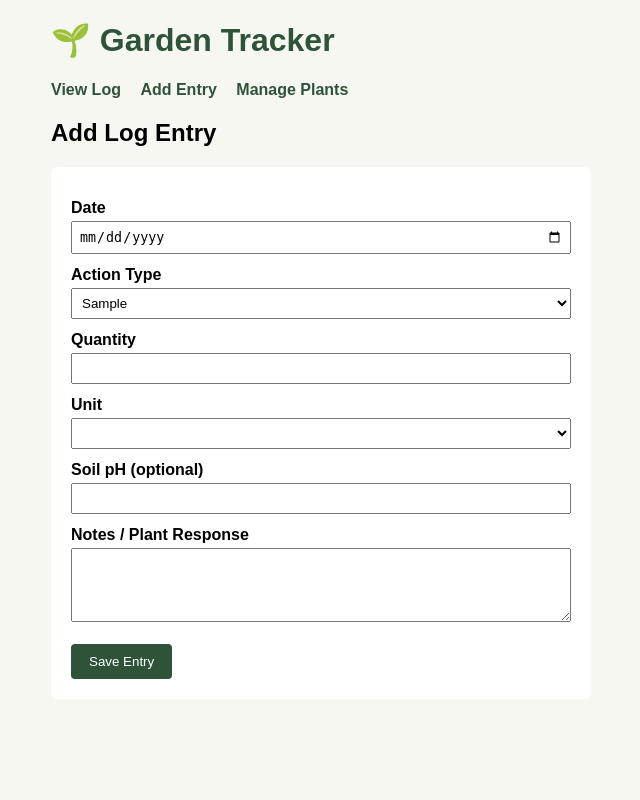
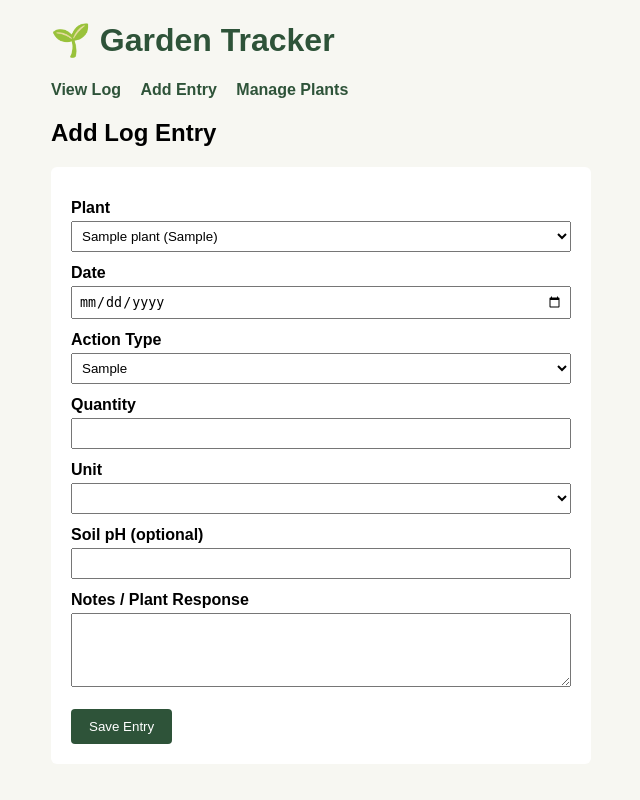
Before and after one commit to WarlockAUS/garden-tracker, a Flask app: template templates/log_form.html in a window 1280 px wide. Shown: the whole page, without its empty margins (139-779 px from the left). Run offline with Flask 3, Linux system fonts and the light colour scheme; the template is opened without the code that fills it: most values are stand-ins (such as "Sample title", 1, 10 or a date in 2020); parts of the project's set-up code (start-up, migrations or seed data) failed here and were passed over.

Commit message:
Add plant selection to log entry form

```diff
--- a/templates/log_form.html
+++ b/templates/log_form.html
@@ -2,6 +2,13 @@
 {% block content %}
 <h2>Add Log Entry</h2>
 <form method="POST">
+    <label for="plant_id">Plant</label>
+    <select id="plant_id" name="plant_id" required>
+        {% for p in plants %}
+        <option value="{{ p.id }}">{{ p.name }}{% if p.plant_type %} ({{ p.plant_type }}){% endif %}</option>
+        {% endfor %}
+    </select>
+
     <label for="entry_date">Date</label>
     <input type="date" id="entry_date" name="entry_date" value="{{ today }}" required>
 
```
